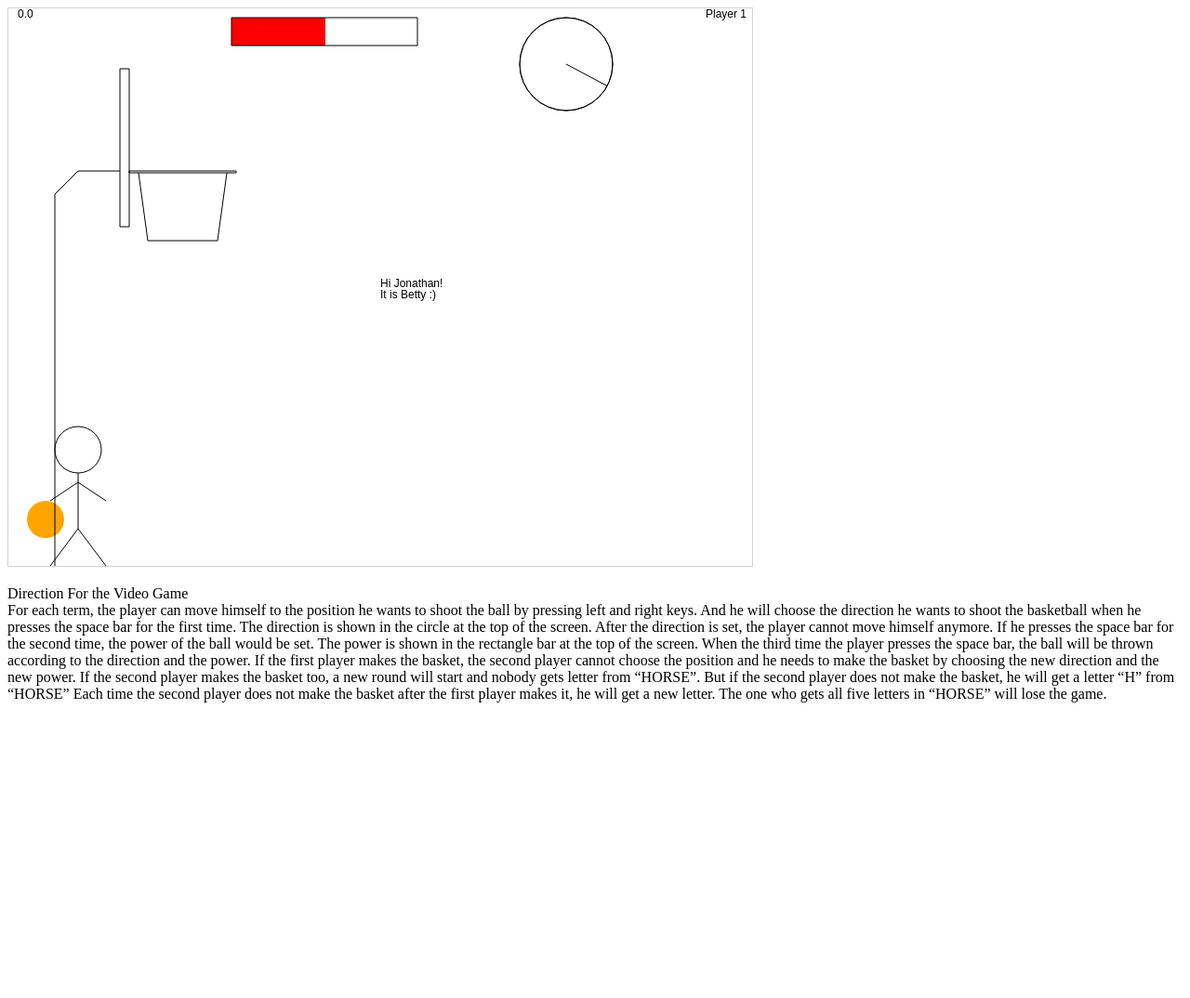
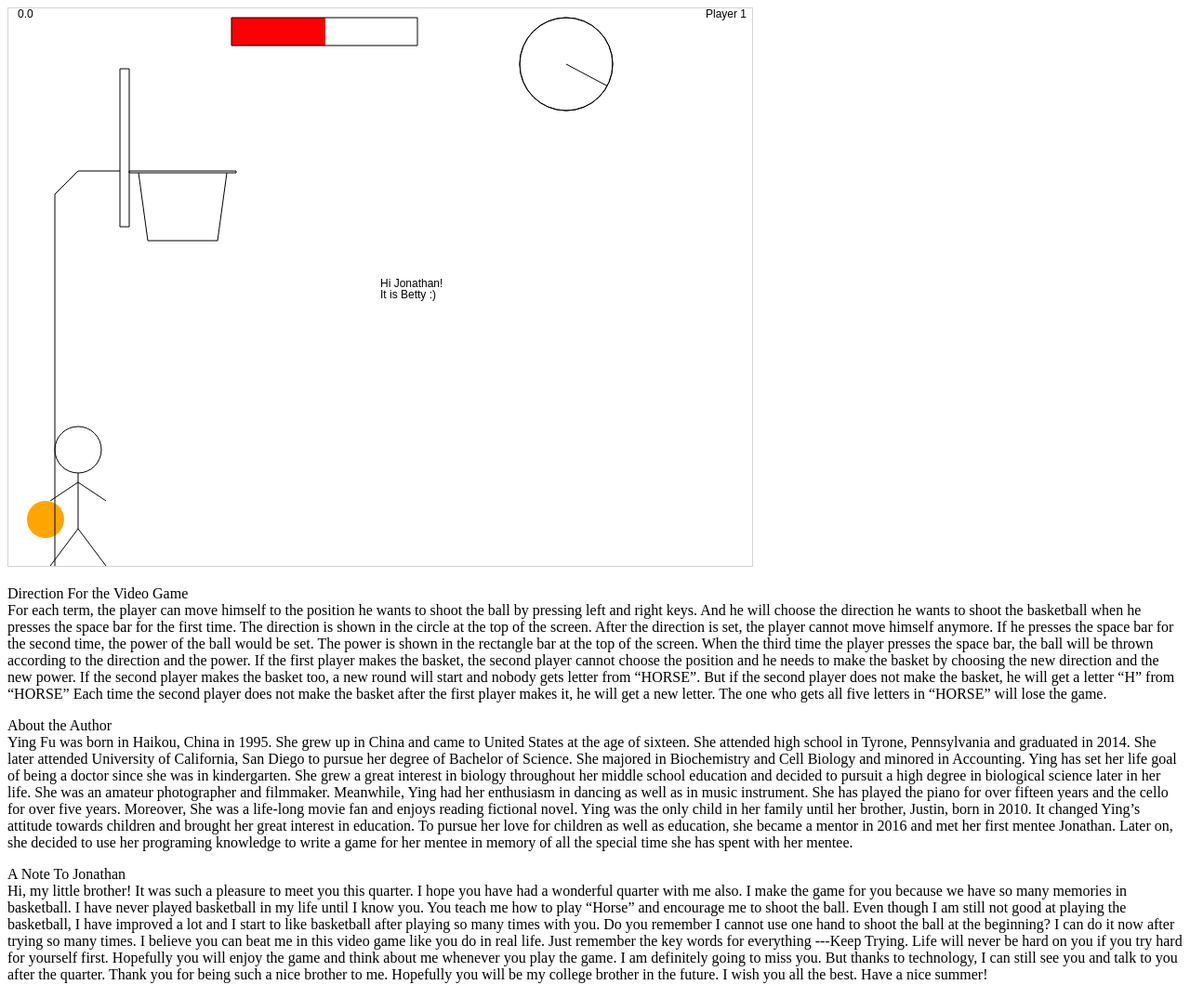
Before and after one commit to BettyFu/BettyFu, a plain HTML site: page index.html in a window 1280 px wide. Shown: the whole page at 93% size. Before the commit the page ends 800 px from the top, so only its background shows below. Drawn offline with Linux system fonts and the light colour scheme.

Commit message:
Update index.html

```diff
--- a/index.html
+++ b/index.html
@@ -263,7 +263,20 @@ ctx.fillText("Player 1 wins!", 400, 300);
     }
   </script>
   <p>Direction For the Video Game<br>
-	For each term, the player can move himself to the position he wants to shoot the ball by pressing left and right keys. And he will choose the direction he wants to shoot the basketball when he presses the space bar for the first time. The direction is shown in the circle at the top of the screen. After the direction is set, the player cannot move himself anymore. If he presses the space bar for the second time, the power of the ball would be set. The power is shown in the rectangle bar at the top of the screen. When the third time the player presses the space bar, the ball will be thrown according to the direction and the power. If the first player makes the basket, the second player cannot choose the position and he needs to make the basket by choosing the new direction and the new power. If the second player makes the basket too, a new round will start and nobody gets letter from “HORSE”. But if the second player does not make the basket, he will get a letter “H” from “HORSE” Each time the second player does not make the basket after the first player makes it, he will get a new letter. The one who gets all five letters in “HORSE” will lose the game.
+	For each term, the player can move himself to the position he wants to shoot the ball by pressing left and right keys. And he will choose the direction he wants to shoot the basketball when he presses the space bar for the first time. The direction is shown in the circle at the top of the screen. After the direction is set, the player cannot move himself anymore. If he presses the space bar for the second time, the power of the ball would be set. The power is shown in the rectangle bar at the top of the screen. When the third time the player presses the space bar, the ball will be thrown according to the direction and the power. If the first player makes the basket, the second player cannot choose the position and he needs to make the basket by choosing the new direction and the new power. If the second player makes the basket too, a new round will start and nobody gets letter from “HORSE”. But if the second player does not make the basket, he will get a letter “H” from “HORSE” Each time the second player does not make the basket after the first player makes it, he will get a new letter. The one who gets all five letters in “HORSE” will lose the game. <br>
+</p>
+<p>
+	About the Author <br>
+Ying Fu was born in Haikou, China in 1995. She grew up in China and came to United States at the age of sixteen. She attended high school in Tyrone, Pennsylvania and graduated in 2014. She later attended University of California, San Diego to pursue her degree of Bachelor of Science. She majored in Biochemistry and Cell Biology and minored in Accounting.
+Ying has set her life goal of being a doctor since she was in kindergarten. She grew a great interest in biology throughout her middle school education and decided to pursuit a high degree in biological science later in her life. She was an amateur photographer and filmmaker. Meanwhile, Ying had her enthusiasm in dancing as well as in music instrument. She has played the piano for over fifteen years and the cello for over five years. Moreover, She was a life-long movie fan and enjoys reading fictional novel.
+Ying was the only child in her family until her brother, Justin, born in 2010. It changed Ying’s attitude towards children and brought her great interest in education. To pursue her love for children as well as education, she became a mentor in 2016 and met her first mentee Jonathan. Later on, she decided to use her programing knowledge to write a game for her mentee in memory of all the special time she has spent with her mentee. <br>
+
+</p>
+<p>
+	A Note To Jonathan <br>
+	Hi, my little brother! It was such a pleasure to meet you this quarter. I hope you have had a wonderful quarter with me also. I make the game for you because we have so many memories in basketball. I have never played basketball in my life until I know you. You teach me how to play “Horse” and encourage me to shoot the ball. Even though I am still not good at playing the basketball, I have improved a lot and I start to like basketball after playing so many times with you. Do you remember I cannot use one hand to shoot the ball at the beginning? I can do it now after trying so many times. I believe you can beat me in this video game like you do in real life. Just remember the key words for everything ---Keep Trying. Life will never be hard on you if you try hard for yourself first.
+	Hopefully you will enjoy the game and think about me whenever you play the game. I am definitely going to miss you. But thanks to technology, I can still see you and talk to you after the quarter. Thank you for being such a nice brother to me. Hopefully you will be my college brother in the future. I wish you all the best. Have a nice summer!
+
 </p>
 </body>
 
```
